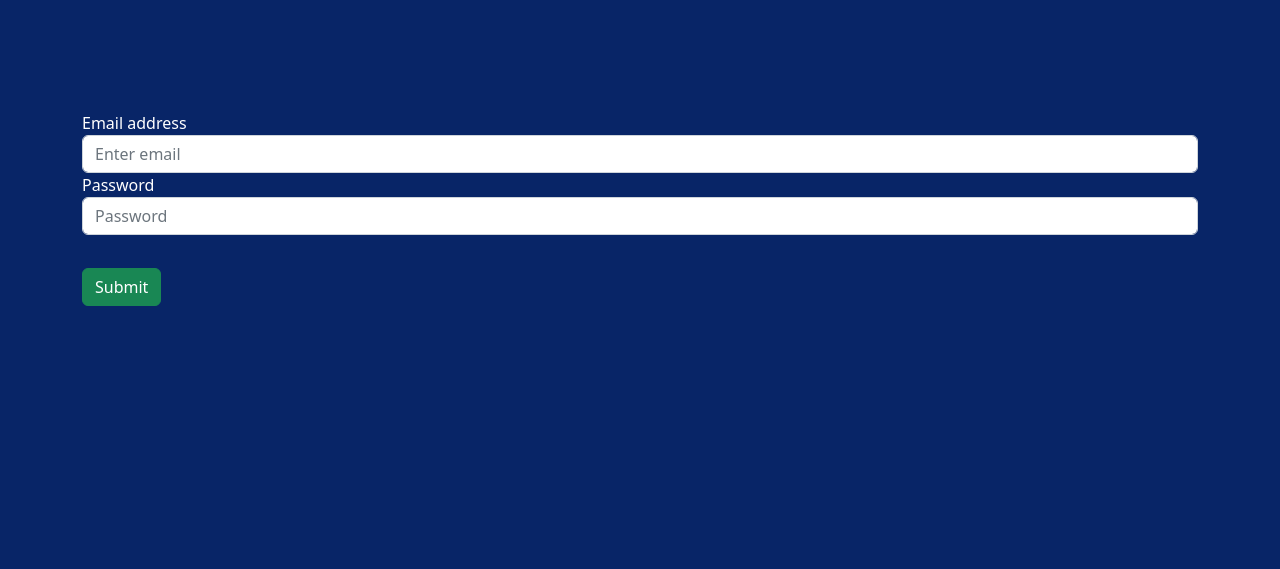
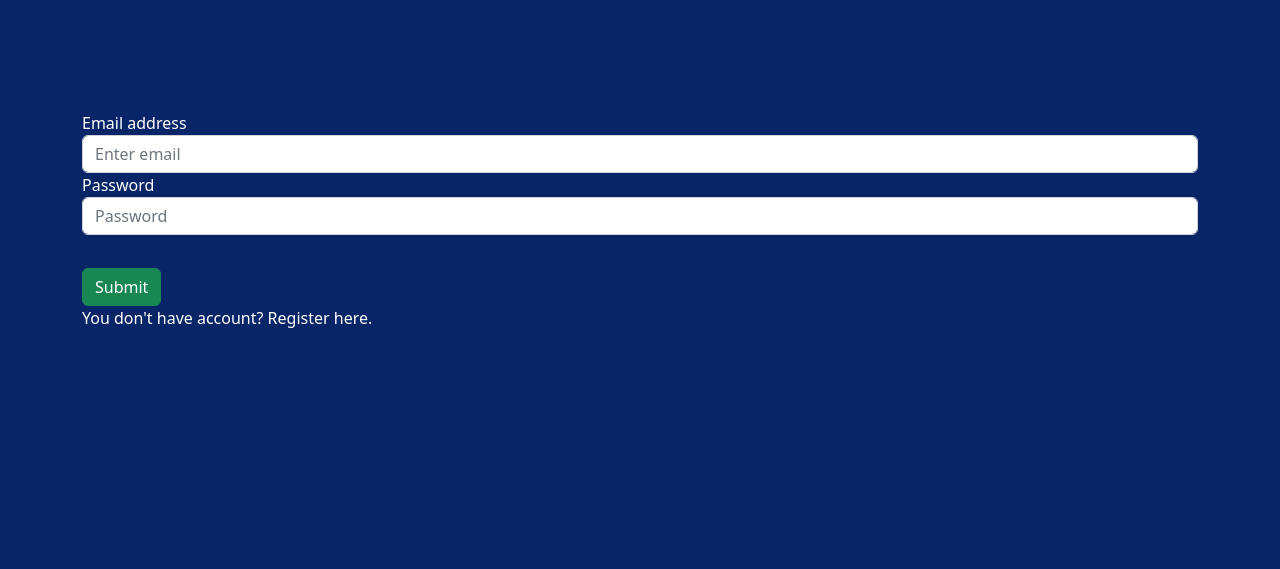
Before and after one commit to MariuszPaluch2001/my-quiz-app, a Django app: template app/templates/login_form.html in a window 1280 px wide. Shown: the part 57-626 px from the top of the page. Run offline with Django 3.2, Linux system fonts and the light colour scheme; the template is opened without the code that fills it, so the values that code supplies are empty.

Commit message:
Register page link.

```diff
--- a/app/templates/login_form.html
+++ b/app/templates/login_form.html
@@ -14,4 +14,5 @@
         <button type="submit" class="btn btn-success">Submit</button>
     </div>
   </form>
+  <a href="{% url 'register'%}">You don't have account? Register here.</a>
   {% endblock %}
```
